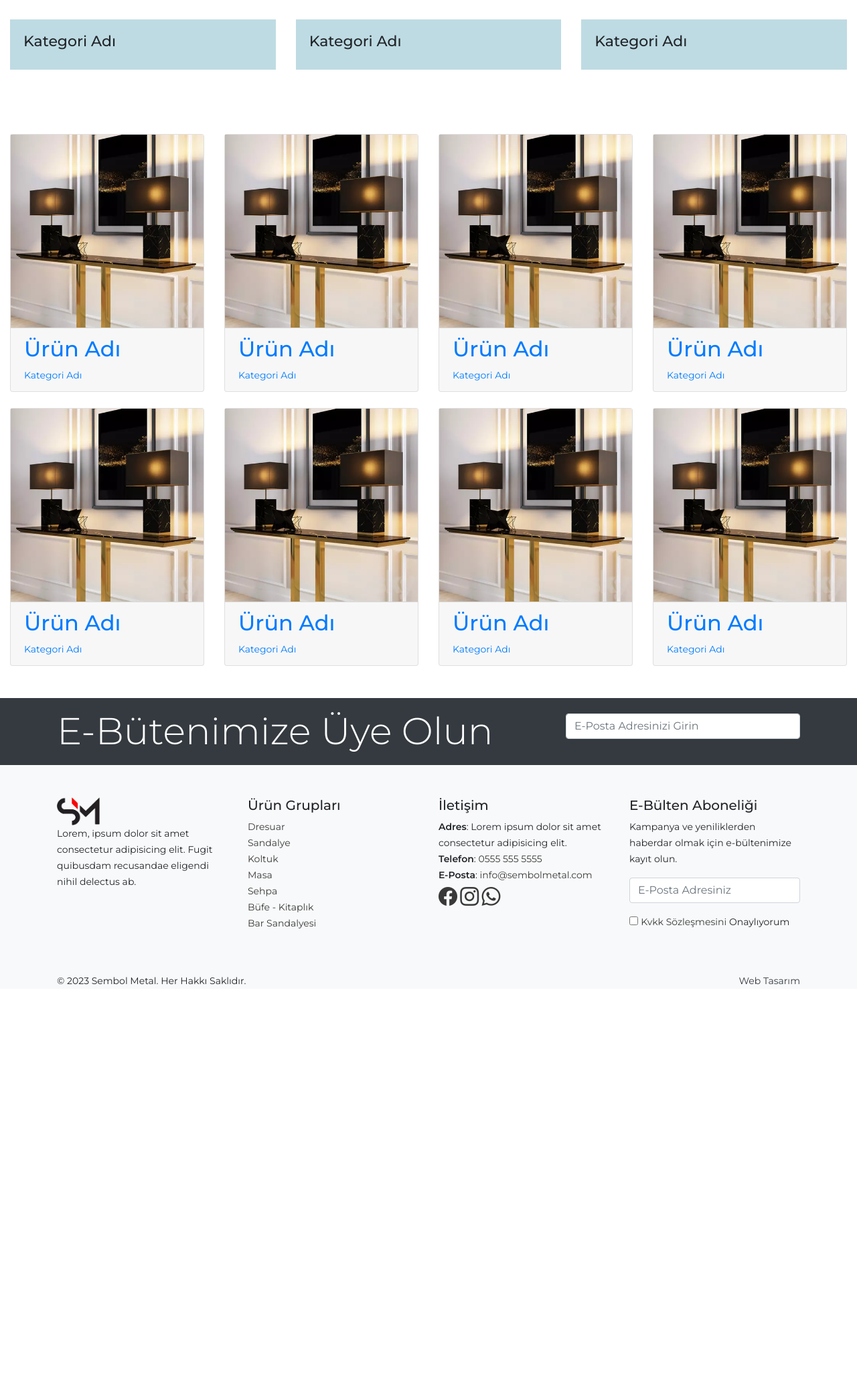
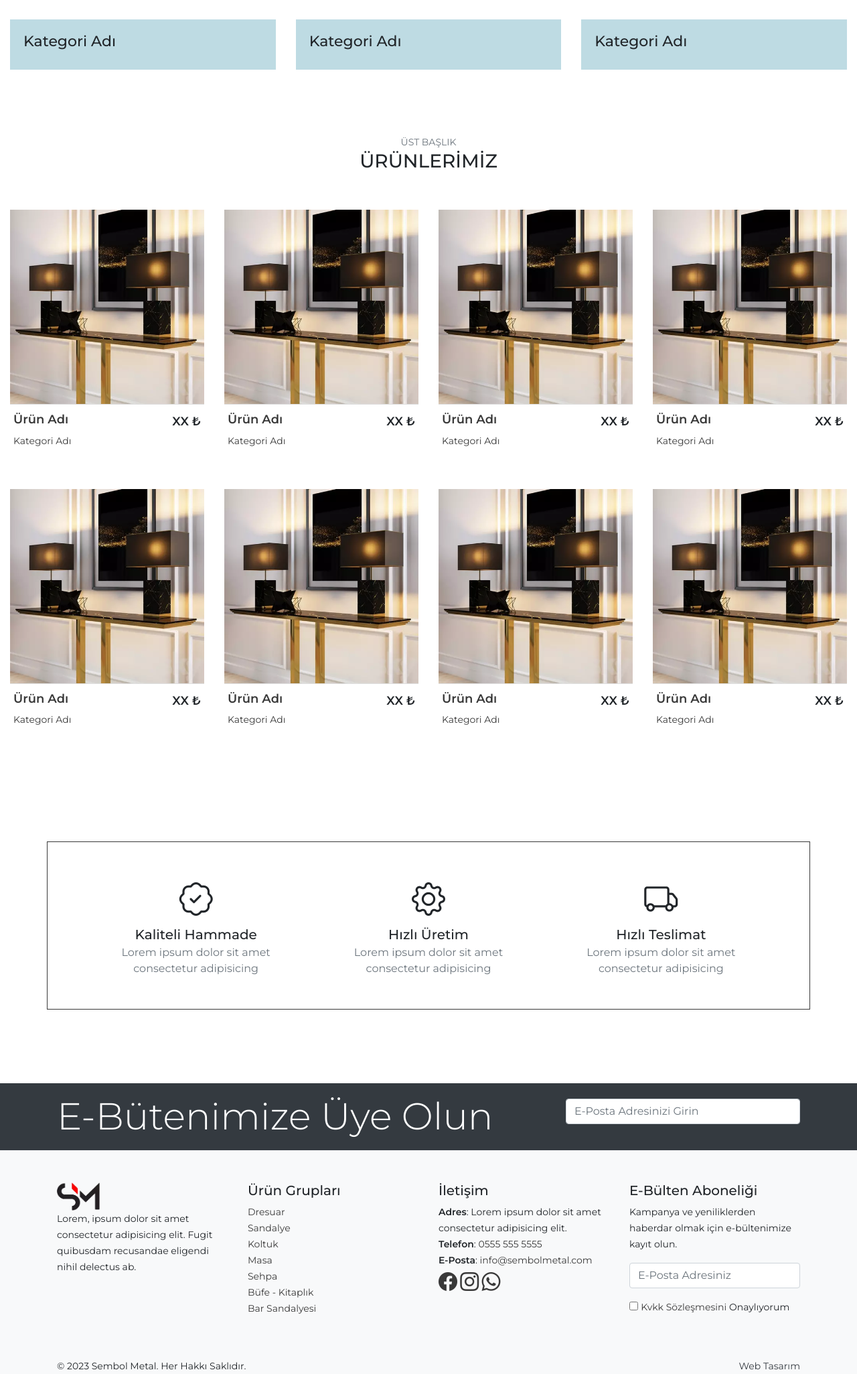
Before and after one commit to kpamukcu/sembolmetal, a PHP site: page /urunler.php in a window 1280 px wide. Shown: the part 370-2421 px from the top of the page at 67% size. Before the commit the page ends 1840 px from the top, so only its background shows below. Run offline with PHP 8.4, Linux system fonts and the light colour scheme.

Commit message:
Ürünler Sayfası ve Ürün Sayfası

```diff
--- a/css/style.css
+++ b/css/style.css
@@ -5,8 +5,8 @@
     font-family: 'Montserrat', sans-serif;
 }
 
-#footer a{
-    text-decoration: none;
+#footer a, a{
+    text-decoration: none !important;
     color:#393939;
 }
 
@@ -27,3 +27,29 @@
     border-radius: 0;
     border: 0;
 }
+
+#products .card-footer{
+    background-color: transparent !important;
+}
+
+#products .card{
+    border:0px;
+}
+
+#products h2, .col-3{
+    font-size:18px;
+    font-weight: 600;
+}
+
+.boldText{
+    font-weight: 500;
+    font-size: 20px;
+}
+
+#info .border{
+    border:1px #393939 solid !important;
+}
+
+#info .bi{
+    font-size: 50px;
+}
--- a/footer.php
+++ b/footer.php
@@ -79,6 +79,7 @@
 <script src="https://cdn.jsdelivr.net/npm/jquery@3.5.1/dist/jquery.slim.min.js" integrity="sha384-DfXdz2htPH0lsSSs5nCTpuj/zy4C+OGpamoFVy38MVBnE+IbbVYUew+OrCXaRkfj" crossorigin="anonymous"></script>
 <script src="https://cdn.jsdelivr.net/npm/popper.js@1.16.1/dist/umd/popper.min.js" integrity="sha384-9/reFTGAW83EW2RDu2S0VKaIzap3H66lZH81PoYlFhbGU+6BZp6G7niu735Sk7lN" crossorigin="anonymous"></script>
 <script src="https://cdn.jsdelivr.net/npm/bootstrap@4.6.2/dist/js/bootstrap.min.js" integrity="sha384-+sLIOodYLS7CIrQpBjl+C7nPvqq+FbNUBDunl/OZv93DB7Ln/533i8e/mZXLi/P+" crossorigin="anonymous"></script>
+<script src="https://cdn.jsdelivr.net/npm/@fancyapps/ui@4.0/dist/fancybox.umd.js"></script>
 </body>
 
 </html>
--- a/header.php
+++ b/header.php
@@ -10,6 +10,8 @@
   <!-- Bootstrap CSS -->
   <link rel="stylesheet" href="https://cdn.jsdelivr.net/npm/bootstrap@4.6.2/dist/css/bootstrap.min.css" integrity="sha384-xOolHFLEh07PJGoPkLv1IbcEPTNtaed2xpHsD9ESMhqIYd0nLMwNLD69Npy4HI+N" crossorigin="anonymous">
   <link rel="stylesheet" href="css/style.css">
+  <link rel="stylesheet" href="https://cdn.jsdelivr.net/npm/@fancyapps/ui/dist/fancybox.css"
+/>
 
   <title>Sembol Metal | </title>
 </head>
--- a/urunler.php
+++ b/urunler.php
@@ -60,13 +60,26 @@
 <!-- Products Section Start -->
 <section id="products" class="py-5">
     <div class="container-fluid">
-        <div class="row mb-4">
+        <div class="row text-center">
+            <div class="col-12">
+                <small class="text-muted">ÜST BAŞLIK</small>
+                <h3>ÜRÜNLERİMİZ</h3>
+            </div>
+        </div>
+        <div class="row my-5">
             <div class="col-md-3">
                 <div class="card">
                     <a href=""><img src="img/demo1.webp" alt="" class="img-fluid"></a>
                     <div class="card-footer">
+                        <div class="row">
+                            <div class="col-9 px-0">
                                 <h2><a href="">Ürün Adı</a></h2>
                                 <small><a href="">Kategori Adı</a></small>
+                            </div>
+                            <div class="col-3 text-right px-0">
+                                XX ₺
+                            </div>
+                        </div>
                     </div>
                 </div>
             </div>
@@ -74,8 +87,15 @@
                 <div class="card">
                     <a href=""><img src="img/demo1.webp" alt="" class="img-fluid"></a>
                     <div class="card-footer">
+                        <div class="row">
+                            <div class="col-9 px-0">
                                 <h2><a href="">Ürün Adı</a></h2>
                                 <small><a href="">Kategori Adı</a></small>
+                            </div>
+                            <div class="col-3 text-right px-0">
+                                XX ₺
+                            </div>
+                        </div>
                     </div>
                 </div>
             </div>
@@ -83,8 +103,15 @@
                 <div class="card">
                     <a href=""><img src="img/demo1.webp" alt="" class="img-fluid"></a>
                     <div class="card-footer">
+                        <div class="row">
+                            <div class="col-9 px-0">
                                 <h2><a href="">Ürün Adı</a></h2>
                                 <small><a href="">Kategori Adı</a></small>
+                            </div>
+                            <div class="col-3 text-right px-0">
+                                XX ₺
+                            </div>
+                        </div>
                     </div>
                 </div>
             </div>
@@ -92,8 +119,15 @@
                 <div class="card">
                     <a href=""><img src="img/demo1.webp" alt="" class="img-fluid"></a>
                     <div class="card-footer">
+                        <div class="row">
+                            <div class="col-9 px-0">
                                 <h2><a href="">Ürün Adı</a></h2>
                                 <small><a href="">Kategori Adı</a></small>
+                            </div>
+                            <div class="col-3 text-right px-0">
+                                XX ₺
+                            </div>
+                        </div>
                     </div>
                 </div>
             </div>
@@ -103,8 +137,15 @@
                 <div class="card">
                     <a href=""><img src="img/demo1.webp" alt="" class="img-fluid"></a>
                     <div class="card-footer">
+                        <div class="row">
+                            <div class="col-9 px-0">
                                 <h2><a href="">Ürün Adı</a></h2>
                                 <small><a href="">Kategori Adı</a></small>
+                            </div>
+                            <div class="col-3 text-right px-0">
+                                XX ₺
+                            </div>
+                        </div>
                     </div>
                 </div>
             </div>
@@ -112,8 +153,15 @@
                 <div class="card">
                     <a href=""><img src="img/demo1.webp" alt="" class="img-fluid"></a>
                     <div class="card-footer">
+                        <div class="row">
+                            <div class="col-9 px-0">
                                 <h2><a href="">Ürün Adı</a></h2>
                                 <small><a href="">Kategori Adı</a></small>
+                            </div>
+                            <div class="col-3 text-right px-0">
+                                XX ₺
+                            </div>
+                        </div>
                     </div>
                 </div>
             </div>
@@ -121,8 +169,15 @@
                 <div class="card">
                     <a href=""><img src="img/demo1.webp" alt="" class="img-fluid"></a>
                     <div class="card-footer">
+                        <div class="row">
+                            <div class="col-9 px-0">
                                 <h2><a href="">Ürün Adı</a></h2>
                                 <small><a href="">Kategori Adı</a></small>
+                            </div>
+                            <div class="col-3 text-right px-0">
+                                XX ₺
+                            </div>
+                        </div>
                     </div>
                 </div>
             </div>
@@ -130,8 +185,15 @@
                 <div class="card">
                     <a href=""><img src="img/demo1.webp" alt="" class="img-fluid"></a>
                     <div class="card-footer">
+                        <div class="row">
+                            <div class="col-9 px-0">
                                 <h2><a href="">Ürün Adı</a></h2>
                                 <small><a href="">Kategori Adı</a></small>
+                            </div>
+                            <div class="col-3 text-right px-0">
+                                XX ₺
+                            </div>
+                        </div>
                     </div>
                 </div>
             </div>
@@ -140,4 +202,28 @@
 </section>
 <!-- Products Section End -->
 
+<!-- Info Section Start -->
+<section id="info" class="py-11 text-center">
+    <div class="container">
+        <div class="row border p-5">
+            <div class="col-md-4">
+                <i class="bi bi-patch-check"></i> <br>
+                <span class="boldText">Kaliteli Hammade</span><br>
+                <span class="text-muted">Lorem ipsum dolor sit amet consectetur adipisicing</span>
+            </div>
+            <div class="col-md-4">
+                <i class="bi bi-gear"></i> <br>
+                <span class="boldText">Hızlı Üretim</span><br>
+                <span class="text-muted">Lorem ipsum dolor sit amet consectetur adipisicing</span>
+            </div>
+            <div class="col-md-4">
+                <i class="bi bi-truck"></i> <br>
+                <span class="boldText">Hızlı Teslimat</span><br>
+                <span class="text-muted">Lorem ipsum dolor sit amet consectetur adipisicing</span>
+            </div>
+        </div>
+    </div>
+</section>
+<!-- Info Section End -->
+
 <?php require_once('footer.php') ?>
```
Also changed, not shown: product-page.php (added, +7 -0 lines). Lines whose indentation alone changed are shown as unchanged.
